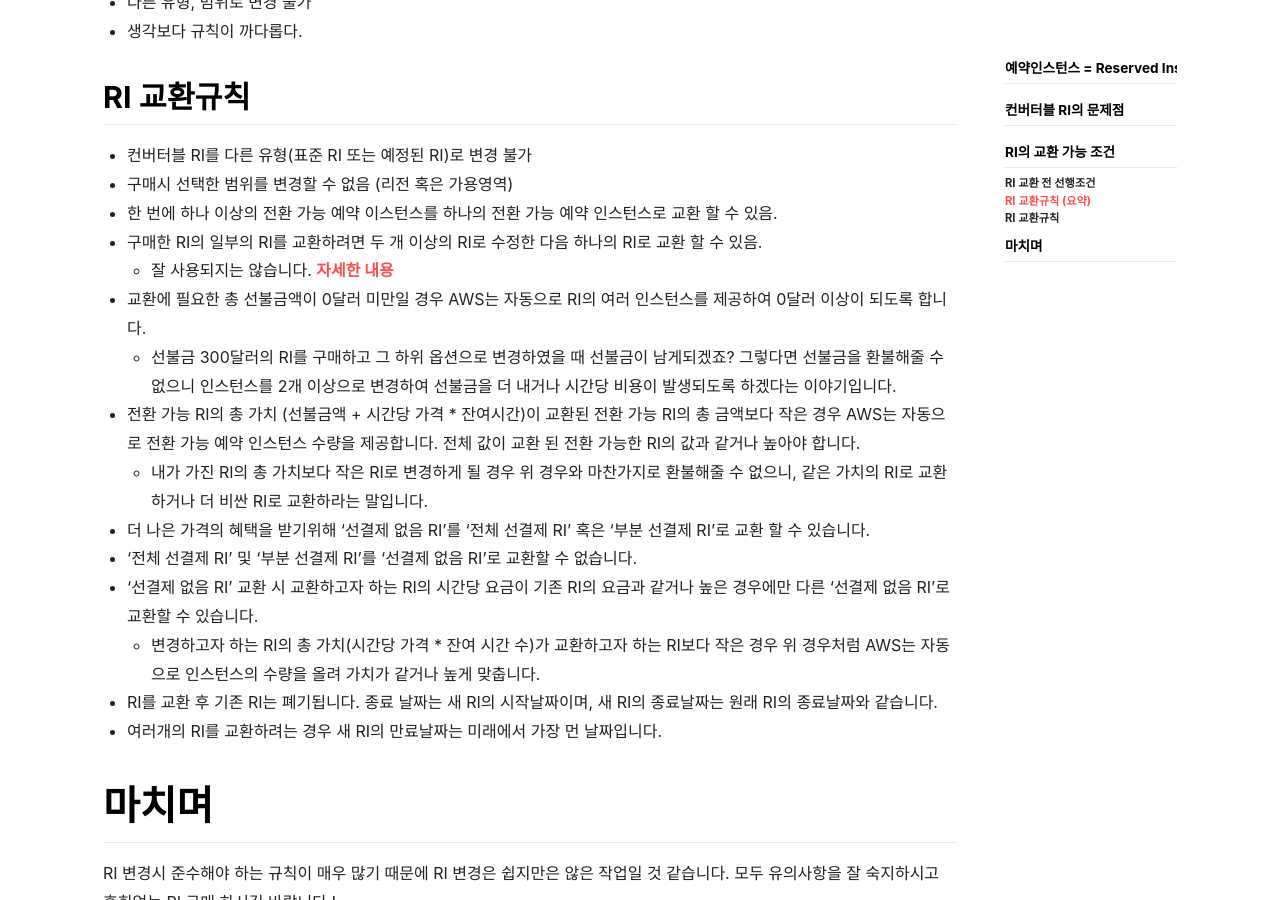
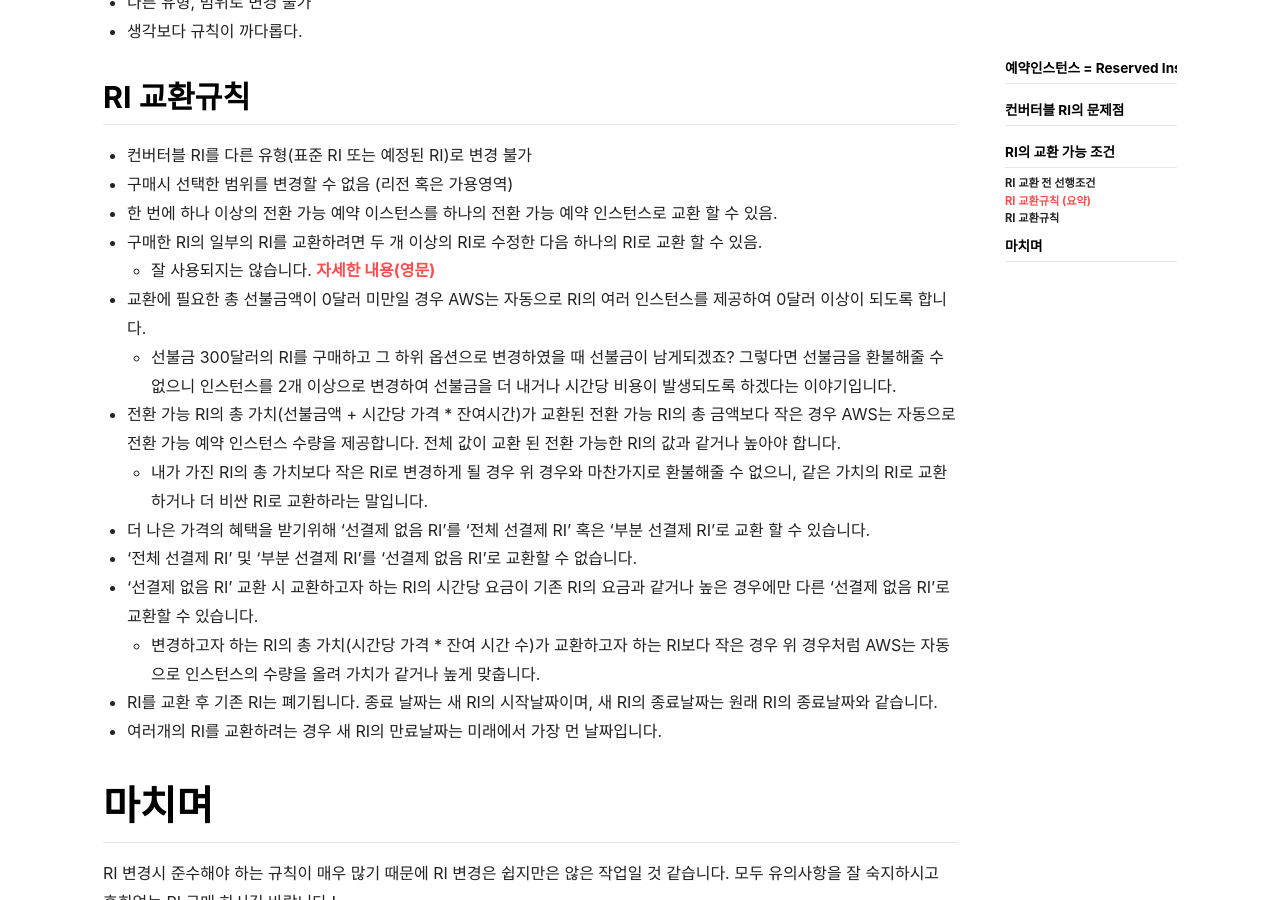
Before and after one commit to DOCHIS/dochis.github.io, a Jekyll site: the page built from _posts/2020-04-30-AWS-Convertible-Reserved-Instances-exchanges.md, in a window 1280 px wide and 900 px high, scrolled down 2889 px. Built offline with Jekyll 4.4.1, drawn with Linux system fonts in a browser that asks for light colours; nearby versions of some CDN libraries; comment, search, counter and statistics services are not loaded.

Commit message:
Update 2020-04-30-AWS-Convertible-Reserved-Instances-exchanges.md

```diff
--- a/_posts/2020-04-30-AWS-Convertible-Reserved-Instances-exchanges.md
+++ b/_posts/2020-04-30-AWS-Convertible-Reserved-Instances-exchanges.md
@@ -64,10 +64,10 @@
 - 구매시 선택한 범위를 변경할 수 없음 (리전 혹은 가용영역)
 - 한 번에 하나 이상의 전환 가능 예약 이스턴스를 하나의 전환 가능 예약 인스턴스로 교환 할 수 있음.
 - 구매한 RI의 일부의 RI를 교환하려면 두 개 이상의 RI로 수정한 다음 하나의 RI로 교환 할 수 있음.
-  - 잘 사용되지는 않습니다. [자세한 내용](https://docs.aws.amazon.com/AWSEC2/latest/UserGuide/ri-modifying.html){:target="_blank"}
+  - 잘 사용되지는 않습니다. [자세한 내용(영문)](https://docs.aws.amazon.com/AWSEC2/latest/UserGuide/ri-modifying.html){:target="_blank"}
 - 교환에 필요한 총 선불금액이 0달러 미만일 경우 AWS는 자동으로 RI의 여러 인스턴스를 제공하여 0달러 이상이 되도록 합니다.
   - 선불금 300달러의 RI를 구매하고 그 하위 옵션으로 변경하였을 때 선불금이 남게되겠죠? 그렇다면 선불금을 환불해줄 수 없으니 인스턴스를 2개 이상으로 변경하여 선불금을 더 내거나 시간당 비용이 발생되도록 하겠다는 이야기입니다.
-- 전환 가능 RI의 총 가치 (선불금액 + 시간당 가격 * 잔여시간)이 교환된 전환 가능 RI의 총 금액보다 작은 경우 AWS는 자동으로 전환 가능 예약 인스턴스 수량을 제공합니다. 전체 값이 교환 된 전환 가능한 RI의 값과 같거나 높아야 합니다.
+- 전환 가능 RI의 총 가치(선불금액 + 시간당 가격 * 잔여시간)가 교환된 전환 가능 RI의 총 금액보다 작은 경우 AWS는 자동으로 전환 가능 예약 인스턴스 수량을 제공합니다. 전체 값이 교환 된 전환 가능한 RI의 값과 같거나 높아야 합니다.
   - 내가 가진 RI의 총 가치보다 작은 RI로 변경하게 될 경우 위 경우와 마찬가지로 환불해줄 수 없으니, 같은 가치의 RI로 교환하거나 더 비싼 RI로 교환하라는 말입니다.
 - 더 나은 가격의 혜택을 받기위해 '선결제 없음 RI'를 '전체 선결제 RI' 혹은 '부분 선결제 RI'로 교환 할 수 있습니다.
 - '전체 선결제 RI' 및 '부분 선결제 RI'를 '선결제 없음 RI'로 교환할 수 없습니다.
```
